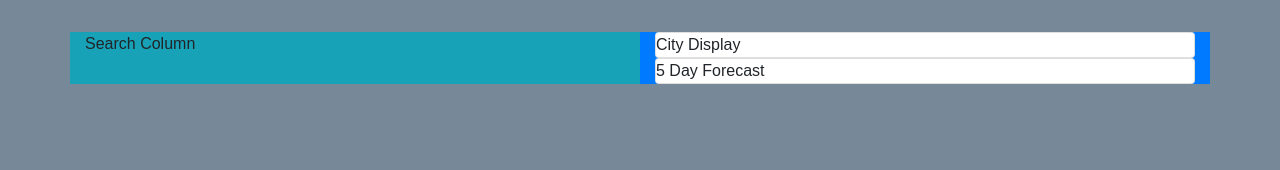
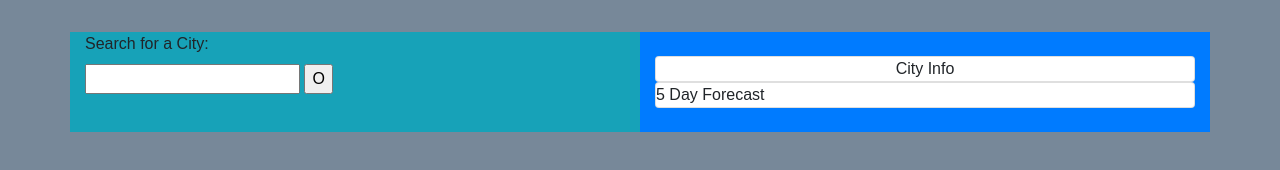
Before and after one commit to Creyes17e/HW6-WeatherDashboard, a plain HTML site: page index.html in a window 1280 px wide. Shown: the part 184-354 px from the top of the page. Drawn offline with nearby package versions, Linux system fonts and the light colour scheme.

Commit message:
added the search for a city btn

```diff
--- a/index.html
+++ b/index.html
@@ -24,20 +24,30 @@
   </head>
   <body>
     <!--Jumbotron-->
-    <header class="jumbotron bg-primary justify-content-center">
+    <header class="jumbotron justify-content-center">
       <h1 class="display">Weather Dashboard</h1>
     </header>
     <div class="container">
       <div class="row">
-        <div class="col-md-6 bg-info" id="searchColumn">Search Column</div>
+        <div class="col-md-6 bg-info" id="searchColumn">
+          <form id="add-city">
+            <label for="city-input">Search for a City:</label>
+            <br />
+            <input type="text" id="city-input" />
+            <input id="add-city" type="submit" value="O" />
+          </form>
+        </div>
         <div class="col-md-6 bg-primary">
-          <div class="card">City Display</div>
+          <br />
+          <div class="card"><div id="display-city-info">City Info</div></div>
           <div class="card">5 Day Forecast</div>
+          <br />
         </div>
       </div>
     </div>
     <!--Javascript/Ajax/Jquery Links-->
     <script src="https://code.jquery.com/jquery-3.4.1.min.js"></script>
+    <script src="https://cdnjs.cloudflare.com/ajax/libs/jquery/3.2.1/jquery.min.js"></script>
     <script src="https://cdnjs.cloudflare.com/ajax/libs/moment.js/2.24.0/moment.min.js"></script>
     <script src="./assets/js/script.js"></script>
   </body>
```
